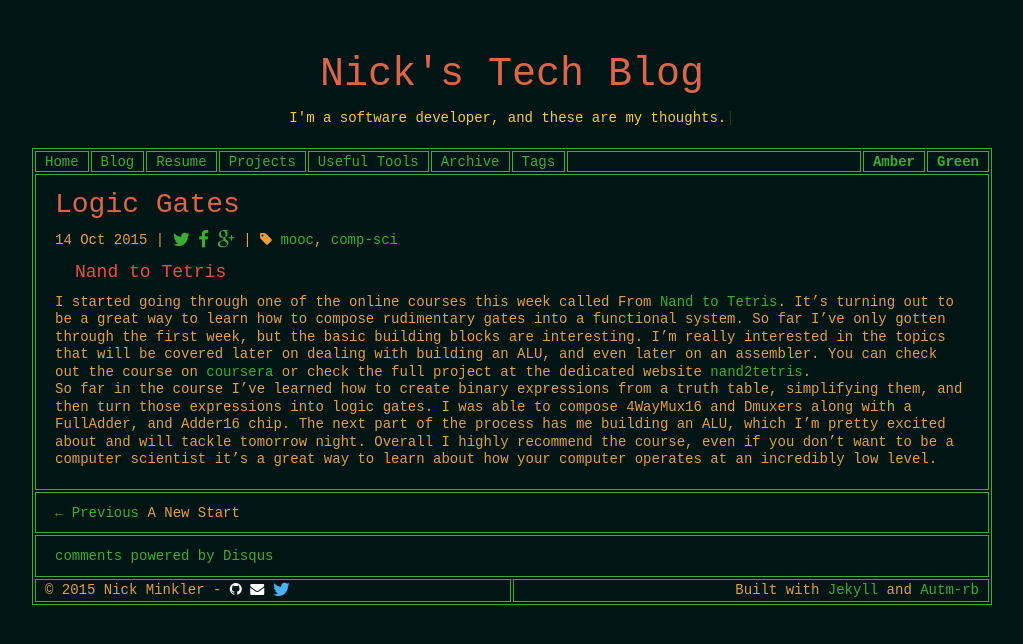
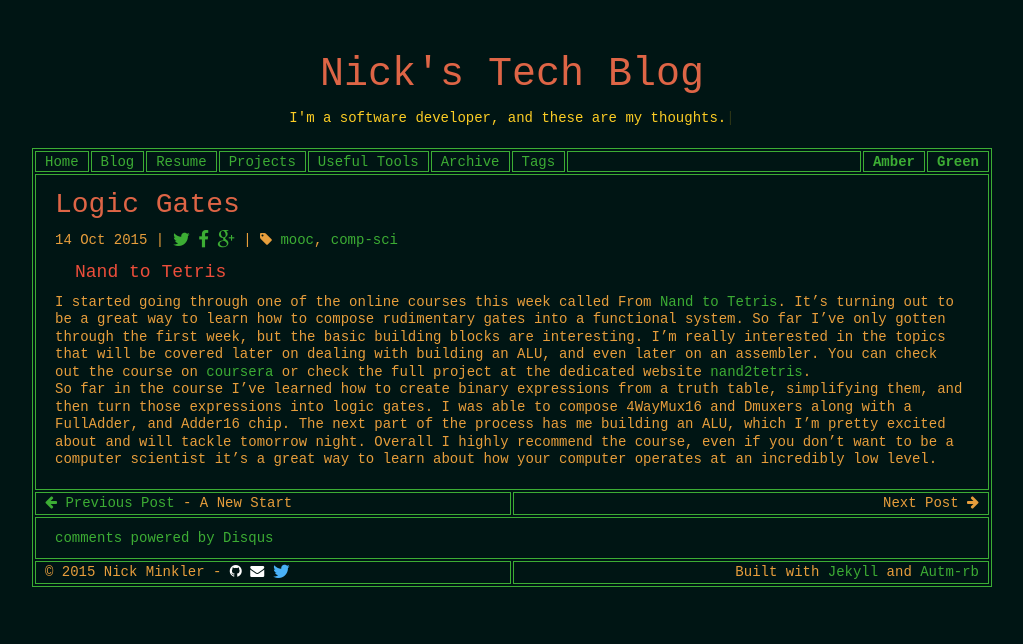
Before and after one commit to Sleaker/sleaker.github.io, a Jekyll site: the page built from _posts/2015-10-14-logicgates.md, in a window 1280 px wide. Shown: the top 644 px of the page, without its empty margins (128-1151 px from the left). Built offline with Jekyll 4.4.1, drawn with Linux system fonts in a browser that asks for light colours; comment, search, counter and statistics services are not loaded.

Commit message:
Minor changes to post display

```diff
--- a/_layouts/post.html
+++ b/_layouts/post.html
@@ -17,20 +17,21 @@ layout: default
 {% if site.data.theme.show_post_navs %}
   {% if page.previous or page.next %}
     <tr>
-      <td>
-        <div class="padded">
+      <td class="left-half-td">
+        <div>
           {% if page.previous %}
-            <a href="{{ page.previous.url | prepend:site.baseurl }}">&larr; Previous </a> {{ page.previous.title }}
+            <a href="{{ page.previous.url | prepend:site.baseurl }}"><i class="fa fa-arrow-left"></i> Previous Post</a> - {{ page.previous.title }}
+          {% else %}
+            <i class="fa fa-arrow-left"></i> Previous Post
           {% endif %}
+        </div>
+      </td>
+      <td class="right-half-td">
+        <div>
           {% if page.next %}
-            <h3 class="section-header">Newer
-              {% unless page.previous %}
-                <span class="text-muted"> &middot; </span>
-                <a href="{{ "/archive" | prepend:site.baseurl }}">View Archive ({{ site.posts.size }})</a>
-              {% endunless %}
-            </h3>
-            <h2 class="post-title-link"><a href="{{ page.next.url | prepend:site.baseurl }}">{{ page.next.title }}</a></h2>
-            {{ page.next.excerpt | markdownify }}
+            {{ page.next.title }} - <a href="{{ page.next.url | prepend:site.baseurl }}">Next Post <i class="fa fa-arrow-right"></i></a>
+          {% else %}
+             Next Post <i class="fa fa-arrow-right"></i>
           {% endif %}
         </div>
       </td>
@@ -38,7 +39,7 @@ layout: default
   {% endif %}
 {% endif %}
 <tr>
-  <td>
+  <td colspan="2">
       <div class="comments padded">
         {% include disqus.html%}
       </div>
--- a/public/stylesheets/bs.scss
+++ b/public/stylesheets/bs.scss
@@ -413,13 +413,13 @@ footer table {
   border-top: 0px;
 }
 
-footer .left-half-td {
+.left-half-td {
   width: 50%;
   text-align: left;
   padding-bottom: 2px;
 }
 
-footer .right-half-td {
+.right-half-td {
   width: 50%;
   text-align: right;
   padding-bottom: 2px;
```
